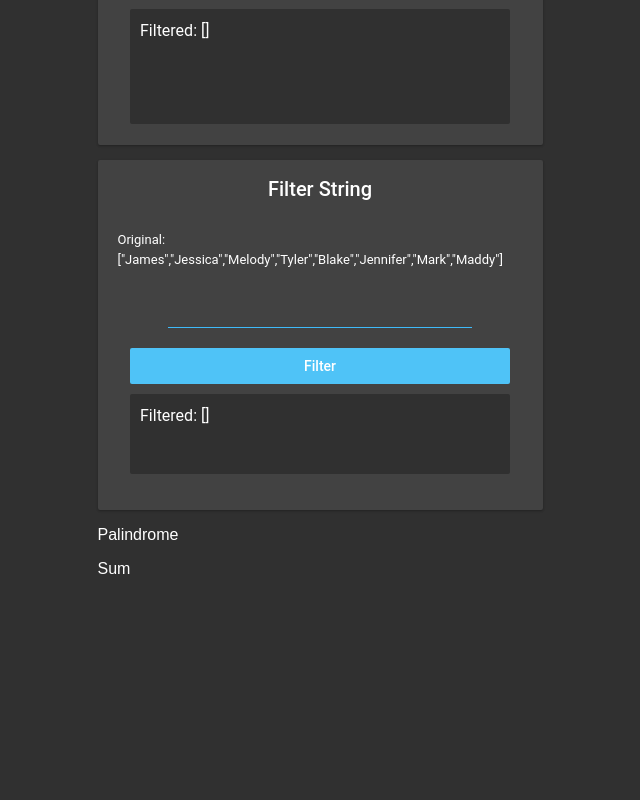
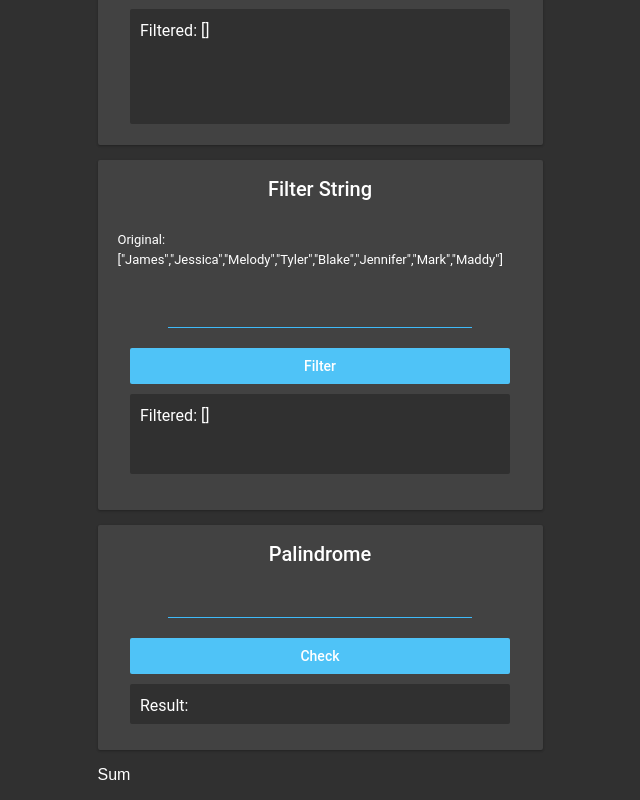
Before and after one commit to zackrogerst/cs-toy-challenge-react-practice, a React (Create React App) app: page / in a window 1280 px wide. Shown: the part 545-1345 px from the top of the page, without its empty margins (320-960 px from the left). Before the commit the page ends 1139 px from the top, so only its background shows below. Built offline with nearby package versions, Linux system fonts and the light colour scheme.

Commit message:
added Palindrome

```diff
--- a/src/components/Topics/Palindrome.js
+++ b/src/components/Topics/Palindrome.js
@@ -1,7 +1,23 @@
-import React from "react";
+import React, { useState } from "react";
 
 function Palindrome() {
-	return <p>Palindrome</p>;
+	const [userInput, setUserInput] = useState("");
+	const [palindrome, setPalindrome] = useState("");
+
+	function check(value) {
+		setPalindrome(value.split("").reverse().join("").toLowerCase() === value.toLowerCase() ? "true" : "false");
+	}
+
+	return (
+		<div className="puzzleBox palindromePB">
+			<h4>Palindrome</h4>
+			<input className="inputLine" onChange={e => setUserInput(e.target.value)}></input>
+			<button className="confirmationButton" onClick={() => check(userInput)}>
+				Check
+			</button>
+			<span className="resultsBox">Result: {palindrome}</span>
+		</div>
+	);
 }
 
 export default Palindrome;
```
